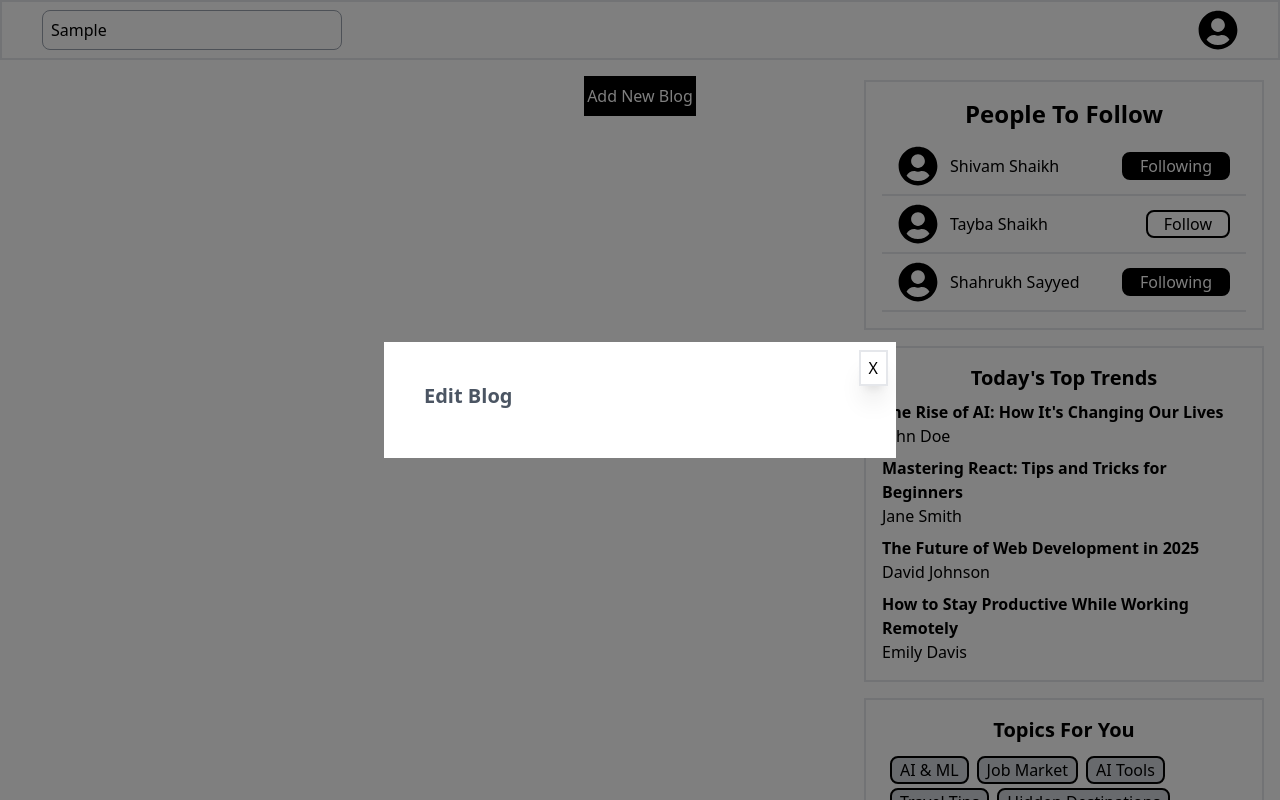
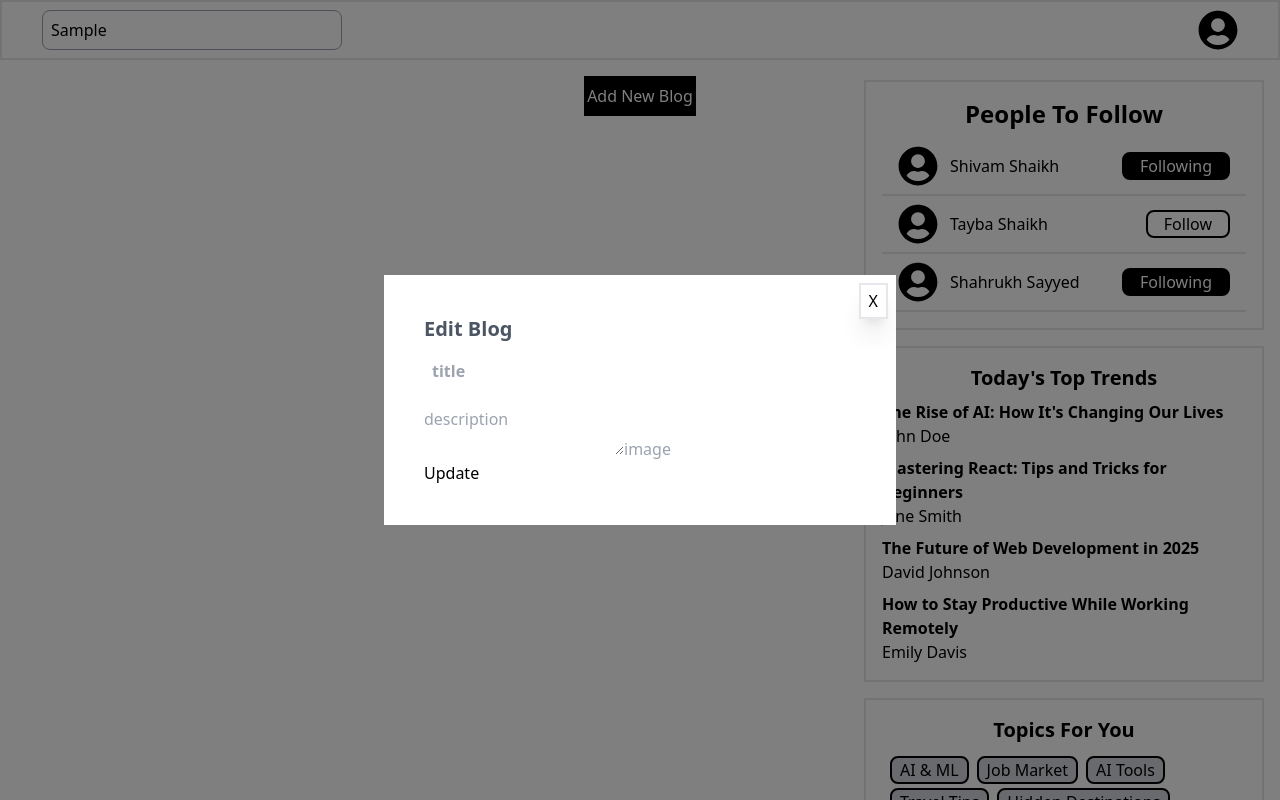
Before and after one commit to taybashaikh7808/blog, a React (Vite) app: page / in a window 1280 px wide. Both pictures are taken after typing "Sample" into the empty fields and a click on the button "Add New Blog". Shown: the top 800 px of the page. Built offline with nearby package versions, Linux system fonts and the light colour scheme.

Commit message:
strted BlogForm

```diff
--- a/src/Components/BlogForm.jsx
+++ b/src/Components/BlogForm.jsx
@@ -20,6 +20,14 @@ function BlogForm({ existingBlog, onClose }) {
       <h3 className="font-semibold text-xl mb-2 text-gray-600">
         {existingBlog ? "Edit Blog" : "Add Blog"}
       </h3>
+      <div className="space-y-4">
+        <input className="w-full h-[40px] p-2 font-semibold" type="text" placeholder="title" value={title} onChange={e => settitle(e.target.value)}/>
+      <textarea type="text" placeholder="description" value={description} onChange={e => setdescription(e.target.value)} />
+      <input type="text" placeholder="image" value={image} onClick={e=>setimage(e.target.value)} />
+      </div>
+      <section>
+        <button>{existingBlog ? "Update" : "Add"}</button>
+      </section>
     </div>
   );
 }
```
